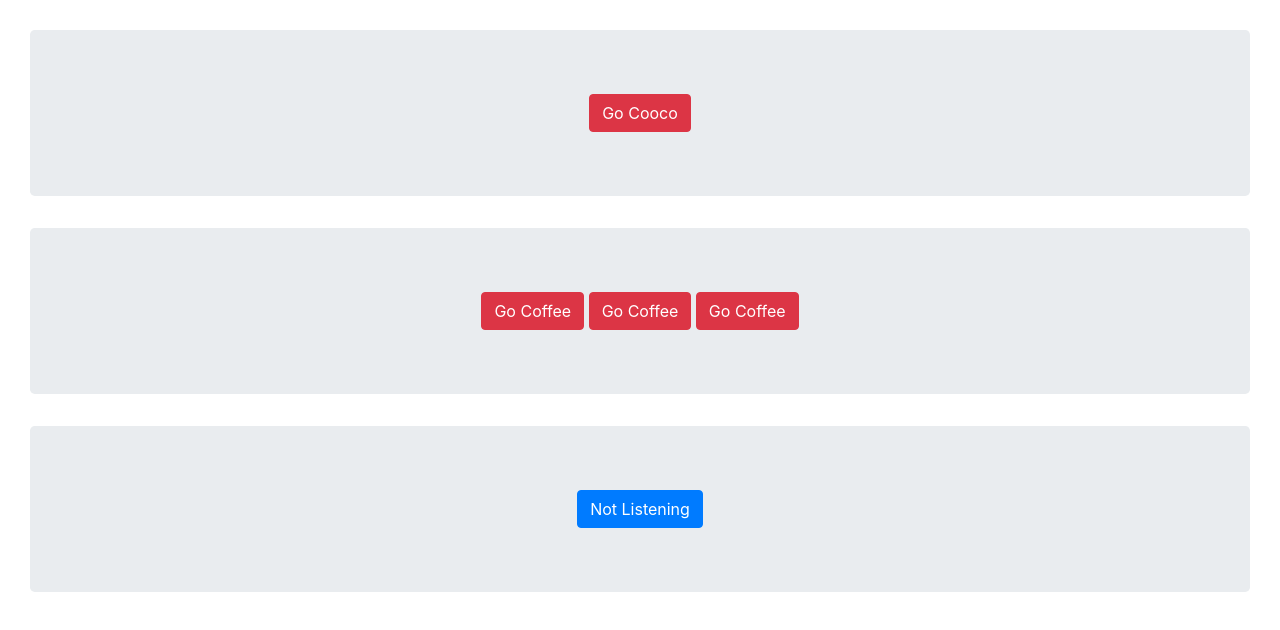
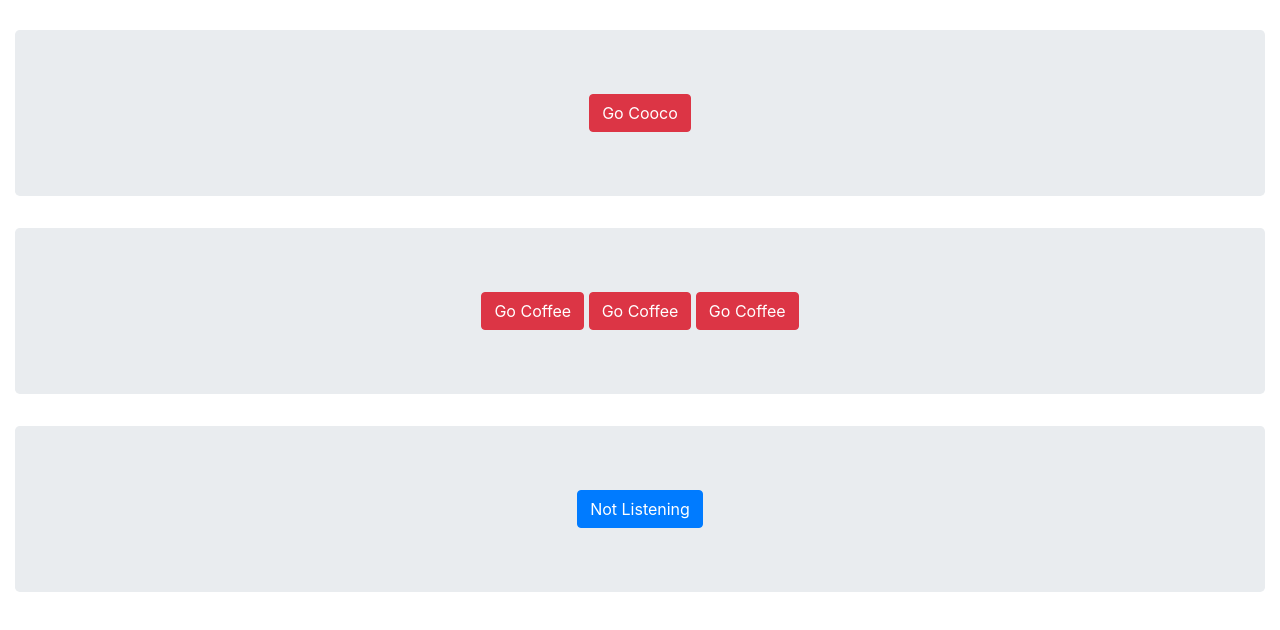
Before and after one commit to itsmidhunnair/Javascript-Basics, a plain HTML site: page Projects/9 DOM and DOM Events.html in a window 1280 px wide. Drawn offline with nearby package versions, Linux system fonts and the light colour scheme.

Commit message:
Update 9 DOM and DOM Events.html

```diff
--- a/Projects/9 DOM and DOM Events.html
+++ b/Projects/9 DOM and DOM Events.html
@@ -7,7 +7,7 @@
     <style>
         body
         {
-            padding: 30px;
+            padding: 30px 15px;
         }
     </style>
 </head>
```
